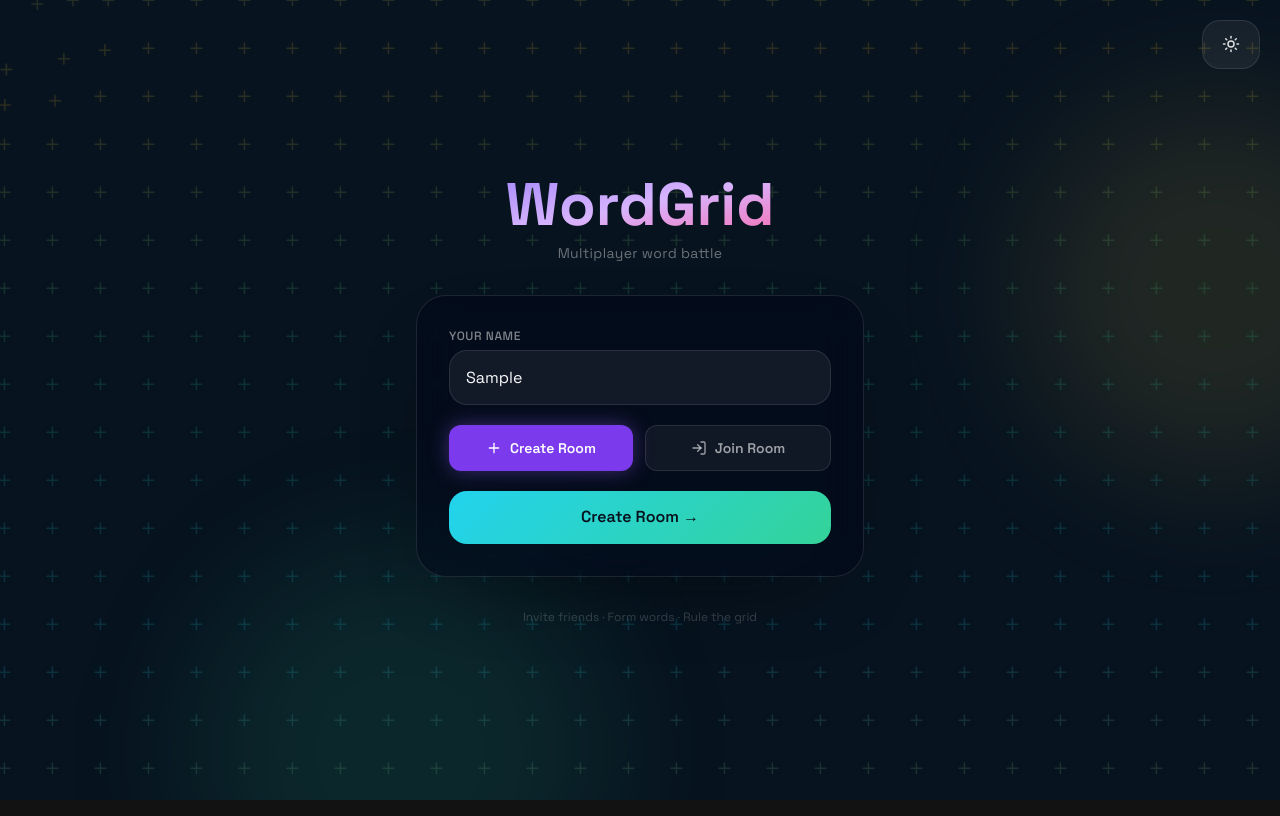
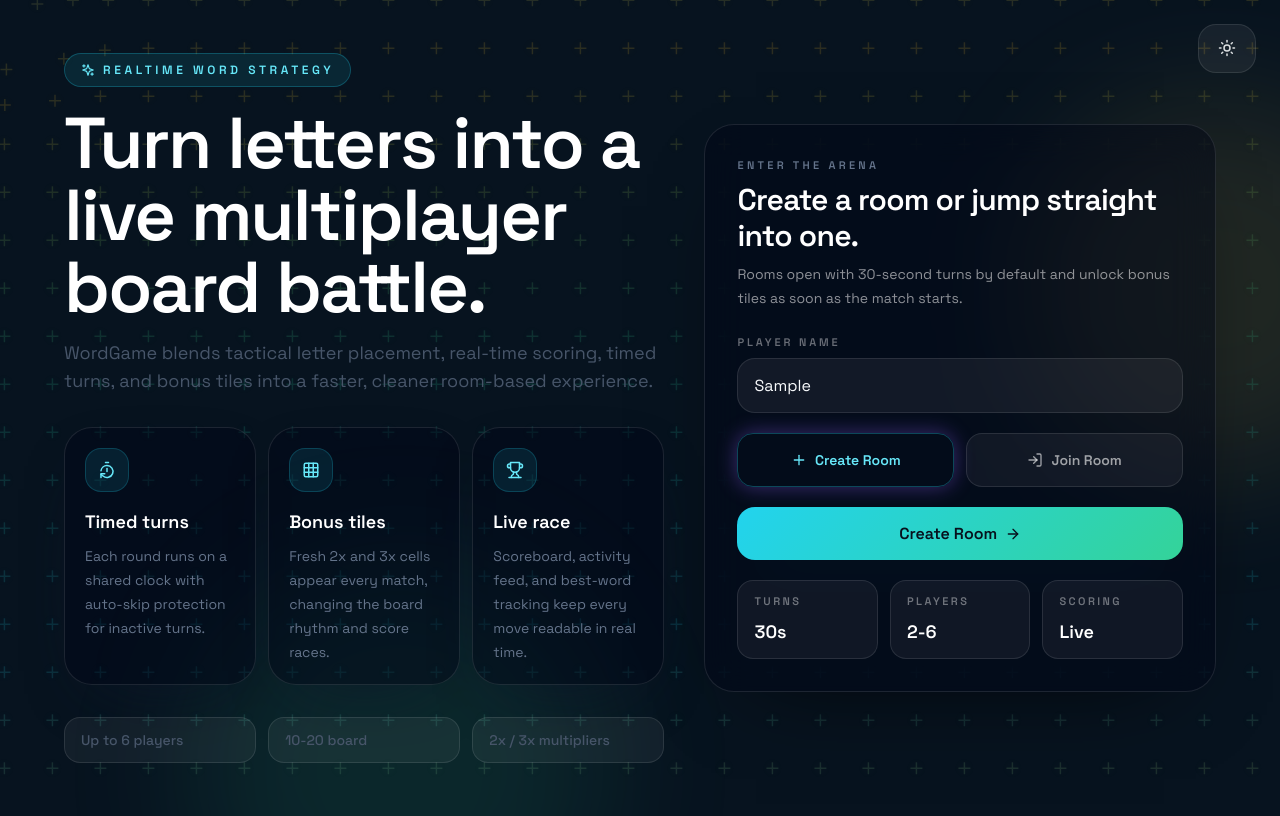
Before and after one commit to Abhishek8211/WordGame, a React (Vite) app in the folder client/: page / in a window 1280 px wide. Both pictures are taken after typing "Sample" into the empty fields and a click on the button "Create Room". Built offline with nearby package versions, Linux system fonts and the light colour scheme; no server answers.

Commit message:
Updated the Home.jsx file

```diff
--- a/client/src/pages/Home.jsx
+++ b/client/src/pages/Home.jsx
@@ -1,7 +1,18 @@
 import React, { useState } from "react";
 import { useNavigate } from "react-router-dom";
-import { motion } from "framer-motion";
-import { Hash, Plus, LogIn, Sun, Moon } from "lucide-react";
+import { AnimatePresence, motion } from "framer-motion";
+import {
+  ArrowRight,
+  Grid3x3,
+  Hash,
+  LogIn,
+  Moon,
+  Plus,
+  Sparkles,
+  Sun,
+  TimerReset,
+  Trophy,
+} from "lucide-react";
 import useGameStore from "../store/useGameStore.js";
 import { connectSocket } from "../utils/socket.js";
 
@@ -15,6 +26,7 @@ export default function Home() {
   const setPlayers = useGameStore((s) => s.setPlayers);
   const setIsHost = useGameStore((s) => s.setIsHost);
   const setGridSize = useGameStore((s) => s.setGridSize);
+  const setTurnDuration = useGameStore((s) => s.setTurnDuration);
   const toggleTheme = useGameStore((s) => s.toggleTheme);
   const resetAll = useGameStore((s) => s.resetAll);
 
@@ -23,53 +35,68 @@ export default function Home() {
   const [loading, setLoading] = useState(false);
   const [error, setError] = useState("");
 
+  const featureCards = [
+    {
+      icon: TimerReset,
+      title: "Timed turns",
+      body: "Each round runs on a shared clock with auto-skip protection for inactive turns.",
+    },
+    {
+      icon: Grid3x3,
+      title: "Bonus tiles",
+      body: "Fresh 2x and 3x cells appear every match, changing the board rhythm and score races.",
+    },
+    {
+      icon: Trophy,
+      title: "Live race",
+      body: "Scoreboard, activity feed, and best-word tracking keep every move readable in real time.",
+    },
+  ];
+
+  const roomFacts = ["Up to 6 players", "10-20 board", "2x / 3x multipliers"];
+
   const handleCreate = () => {
-    if (!playerName.trim()) {
+    const trimmedName = playerName.trim();
+
+    if (!trimmedName) {
       setError("Enter your name first.");
       return;
     }
+
     setLoading(true);
     setError("");
 
     resetAll();
-    setPlayerName(playerName.trim());
+    setPlayerName(trimmedName);
+    setGridSize(10);
+    setTurnDuration(30);
 
     const socket = connectSocket();
-
-    socket.once("connect", () => {
+    const doCreate = () => {
       setPlayerId(socket.id);
-      socket.emit("create_room", { playerName: playerName.trim() }, (res) => {
+      socket.emit("create_room", { playerName: trimmedName }, (res) => {
         setLoading(false);
         if (res.success) {
           setRoomCode(res.roomCode);
           setIsHost(true);
           setPlayers([res.player]);
+          setGridSize(res.gridSize ?? 10);
+          setTurnDuration(res.turnDuration ?? 30);
           navigate("/lobby");
         } else {
           setError(res.error || "Failed to create room.");
         }
       });
-    });
+    };
 
-    // If already connected
-    if (socket.connected) {
-      setPlayerId(socket.id);
-      socket.emit("create_room", { playerName: playerName.trim() }, (res) => {
-        setLoading(false);
-        if (res.success) {
-          setRoomCode(res.roomCode);
-          setIsHost(true);
-          setPlayers([res.player]);
-          navigate("/lobby");
-        } else {
-          setError(res.error || "Failed to create room.");
-        }
-      });
-    }
+    if (socket.connected) doCreate();
+    else socket.once("connect", doCreate);
   };
 
   const handleJoin = () => {
-    if (!playerName.trim()) {
+    const trimmedName = playerName.trim();
+
+    if (!trimmedName) {
       setError("Enter your name first.");
       return;
     }
@@ -81,7 +108,7 @@ export default function Home() {
     setError("");
 
     resetAll();
-    setPlayerName(playerName.trim());
+    setPlayerName(trimmedName);
 
     const socket = connectSocket();
     const doJoin = () => {
@@ -90,7 +117,7 @@ export default function Home() {
         "join_room",
         {
           roomCode: joinCode.trim().toUpperCase(),
-          playerName: playerName.trim(),
+          playerName: trimmedName,
         },
         (res) => {
           setLoading(false);
@@ -99,6 +126,7 @@ export default function Home() {
             setIsHost(false);
             setPlayers(res.players);
             setGridSize(res.gridSize);
+            setTurnDuration(res.turnDuration ?? 30);
             navigate("/lobby");
           } else {
             setError(res.error || "Failed to join room.");
@@ -112,47 +140,96 @@ export default function Home() {
   };
 
   return (
-    <div className="min-h-screen flex items-center justify-center p-4 sm:p-6">
-      {/* Theme toggle */}
+    <div className="min-h-screen px-4 py-6 sm:px-6 sm:py-10">
       <button
-        className="fixed top-4 right-4 sm:top-5 sm:right-5 btn-secondary p-2 rounded-xl"
+        className="fixed right-4 top-4 z-30 rounded-2xl btn-secondary p-2 sm:right-6 sm:top-6"
         onClick={toggleTheme}
         title="Toggle theme"
       >
         {theme === "dark" ? <Sun size={18} /> : <Moon size={18} />}
       </button>
 
-      <motion.div
-        className="w-full max-w-md flex flex-col items-center gap-8"
-        initial={{ opacity: 0, y: 24 }}
+      <div className="mx-auto grid min-h-[calc(100vh-4rem)] max-w-6xl gap-10 lg:grid-cols-[1.08fr_0.92fr] lg:items-center">
+        <motion.section
+          className="flex flex-col gap-8"
+          initial={{ opacity: 0, y: 28 }}
           animate={{ opacity: 1, y: 0 }}
-        transition={{ duration: 0.5 }}
+          transition={{ duration: 0.45 }}
         >
-        {/* Logo / Title */}
-        <div className="text-center">
-          <motion.h1
-            className="text-4xl sm:text-6xl font-extrabold bg-gradient-to-br from-violet-400 via-purple-300 to-pink-400 bg-clip-text text-transparent"
-            initial={{ scale: 0.8, opacity: 0 }}
-            animate={{ scale: 1, opacity: 1 }}
-            transition={{ delay: 0.1, type: "spring", stiffness: 200 }}
+          <div className="space-y-5">
+            <span className="inline-flex w-fit items-center gap-2 rounded-full border border-cyan-400/25 bg-cyan-400/10 px-4 py-2 text-xs font-semibold uppercase tracking-[0.3em] text-cyan-300">
+              <Sparkles size={14} /> Realtime Word Strategy
+            </span>
+            <div className="space-y-4">
+              <h1 className="max-w-3xl text-5xl font-semibold leading-[0.95] tracking-tight text-slate-950 dark:text-white sm:text-6xl xl:text-7xl">
+                Turn letters into a live multiplayer board battle.
+              </h1>
+              <p className="max-w-2xl text-base leading-7 text-slate-600 dark:text-white/62 sm:text-lg">
+                WordGame blends tactical letter placement, real-time scoring,
+                timed turns, and bonus tiles into a faster, cleaner room-based
+                experience.
+              </p>
+            </div>
+          </div>
+
+          <div className="grid gap-3 sm:grid-cols-3">
+            {featureCards.map(({ icon: Icon, title, body }) => (
+              <div
+                key={title}
+                className="rounded-[28px] border border-gray-200/80 bg-white/80 p-5 shadow-[0_24px_70px_-38px_rgba(15,23,42,0.95)] dark:border-white/10 dark:bg-slate-950/45"
               >
-            WordGrid
-          </motion.h1>
-          <p className="text-slate-500 dark:text-white/40 mt-2 text-sm tracking-wide">
-            Multiplayer word battle
+                <div className="flex h-11 w-11 items-center justify-center rounded-2xl border border-cyan-400/20 bg-cyan-400/10 text-cyan-300">
+                  <Icon size={18} />
+                </div>
+                <h2 className="mt-4 text-lg font-semibold text-slate-900 dark:text-white">
+                  {title}
+                </h2>
+                <p className="mt-2 text-sm leading-6 text-slate-500 dark:text-white/52">
+                  {body}
+                </p>
+              </div>
+            ))}
+          </div>
+
+          <div className="grid gap-3 sm:grid-cols-3">
+            {roomFacts.map((fact) => (
+              <div
+                key={fact}
+                className="rounded-2xl border border-gray-200/80 bg-white/65 px-4 py-3 text-sm font-medium text-slate-600 dark:border-white/10 dark:bg-white/5 dark:text-white/58"
+              >
+                {fact}
+              </div>
+            ))}
+          </div>
+        </motion.section>
+
+        <motion.section
+          className="glass-card mx-auto w-full max-w-xl p-6 sm:p-8"
+          initial={{ opacity: 0, y: 28 }}
+          animate={{ opacity: 1, y: 0 }}
+          transition={{ duration: 0.5, delay: 0.08 }}
+        >
+          <div className="space-y-2">
+            <p className="text-[11px] font-semibold uppercase tracking-[0.3em] text-slate-500 dark:text-white/38">
+              Enter The Arena
+            </p>
+            <h2 className="text-3xl font-semibold tracking-tight text-slate-950 dark:text-white">
+              Create a room or jump straight into one.
+            </h2>
+            <p className="text-sm leading-6 text-slate-500 dark:text-white/55">
+              Rooms open with 30-second turns by default and unlock bonus tiles
+              as soon as the match starts.
             </p>
           </div>
 
-        {/* Card */}
-        <div className="glass-card w-full p-5 sm:p-8 flex flex-col gap-4 sm:gap-5">
-          {/* Name input */}
+          <div className="mt-6 space-y-5">
             <div>
-            <label className="text-slate-500 dark:text-white/50 text-xs font-medium uppercase tracking-wider mb-1.5 block">
-              Your Name
+              <label className="mb-2 block text-[11px] font-semibold uppercase tracking-[0.26em] text-slate-500 dark:text-white/40">
+                Player Name
               </label>
               <input
                 className="glass-input"
-              placeholder="Enter your player name…"
+                placeholder="Enter your player name"
                 value={playerName}
                 onChange={(e) => {
                   setPlayerName(e.target.value);
@@ -166,13 +243,12 @@ export default function Home() {
               />
             </div>
 
-          {/* Mode selector */}
-          <div className="flex gap-3">
+            <div className="grid gap-3 sm:grid-cols-2">
               <button
-              className={`flex-1 flex items-center justify-center gap-2 py-3 rounded-xl font-semibold text-sm transition-all duration-200 ${
+                className={`flex items-center justify-center gap-2 rounded-2xl px-4 py-4 text-sm font-semibold transition-all duration-200 ${
                   mode === "create"
-                  ? "bg-violet-600 text-white shadow-glow"
-                  : "bg-gray-100 text-slate-600 hover:bg-gray-200 border border-gray-300 dark:bg-white/5 dark:text-white/60 dark:hover:bg-white/10 dark:border-white/10"
+                    ? "border border-cyan-400/30 bg-cyan-400/12 text-cyan-300 shadow-glow"
+                    : "border border-gray-200 bg-white/70 text-slate-600 hover:border-cyan-400/30 hover:text-slate-900 dark:border-white/10 dark:bg-white/5 dark:text-white/60"
                 }`}
                 onClick={() => {
                   setMode("create");
@@ -182,10 +258,10 @@ export default function Home() {
                 <Plus size={16} /> Create Room
               </button>
               <button
-              className={`flex-1 flex items-center justify-center gap-2 py-3 rounded-xl font-semibold text-sm transition-all duration-200 ${
+                className={`flex items-center justify-center gap-2 rounded-2xl px-4 py-4 text-sm font-semibold transition-all duration-200 ${
                   mode === "join"
-                  ? "bg-violet-600 text-white shadow-glow"
-                  : "bg-gray-100 text-slate-600 hover:bg-gray-200 border border-gray-300 dark:bg-white/5 dark:text-white/60 dark:hover:bg-white/10 dark:border-white/10"
+                    ? "border border-cyan-400/30 bg-cyan-400/12 text-cyan-300 shadow-glow"
+                    : "border border-gray-200 bg-white/70 text-slate-600 hover:border-cyan-400/30 hover:text-slate-900 dark:border-white/10 dark:bg-white/5 dark:text-white/60"
                 }`}
                 onClick={() => {
                   setMode("join");
@@ -196,23 +272,24 @@ export default function Home() {
               </button>
             </div>
 
-          {/* Join code input */}
+            <AnimatePresence>
               {mode === "join" && (
                 <motion.div
                   initial={{ opacity: 0, height: 0 }}
                   animate={{ opacity: 1, height: "auto" }}
                   exit={{ opacity: 0, height: 0 }}
+                  className="overflow-hidden"
                 >
-              <label className="text-slate-500 dark:text-white/50 text-xs font-medium uppercase tracking-wider mb-1.5 block">
+                  <label className="mb-2 block text-[11px] font-semibold uppercase tracking-[0.26em] text-slate-500 dark:text-white/40">
                     Room Code
                   </label>
                   <div className="relative">
                     <Hash
                       size={16}
-                  className="absolute left-3 top-1/2 -translate-y-1/2 text-slate-400 dark:text-white/30"
+                      className="absolute left-4 top-1/2 -translate-y-1/2 text-slate-400 dark:text-white/28"
                     />
                     <input
-                  className="glass-input pl-9 font-mono uppercase tracking-widest text-lg"
+                      className="glass-input pl-11 font-mono text-lg uppercase tracking-[0.35em]"
                       placeholder="ABC123"
                       value={joinCode}
                       onChange={(e) => {
@@ -225,11 +302,11 @@ export default function Home() {
                   </div>
                 </motion.div>
               )}
+            </AnimatePresence>
 
-          {/* Error */}
             {error && (
               <motion.p
-              className="text-red-500 dark:text-red-400 text-sm text-center"
+                className="rounded-2xl border border-red-400/20 bg-red-500/10 px-4 py-3 text-sm text-red-300"
                 initial={{ opacity: 0 }}
                 animate={{ opacity: 1 }}
               >
@@ -237,21 +314,20 @@ export default function Home() {
               </motion.p>
             )}
 
-          {/* Action button */}
             {mode && (
               <motion.button
-              className="btn-primary w-full py-3.5 text-base"
+                className="btn-primary w-full py-4 text-base"
                 onClick={mode === "create" ? handleCreate : handleJoin}
                 disabled={loading}
-              whileHover={{ scale: 1.02 }}
-              whileTap={{ scale: 0.97 }}
+                whileHover={{ scale: 1.01 }}
+                whileTap={{ scale: 0.985 }}
                 initial={{ opacity: 0, y: 8 }}
                 animate={{ opacity: 1, y: 0 }}
               >
                 {loading ? (
                   <span className="flex items-center justify-center gap-2">
                     <svg
-                    className="animate-spin h-4 w-4"
+                      className="h-4 w-4 animate-spin"
                       viewBox="0 0 24 24"
                       fill="none"
                     >
@@ -269,21 +345,46 @@ export default function Home() {
                         d="M4 12a8 8 0 018-8V0C5.373 0 0 5.373 0 12h4z"
                       />
                     </svg>
-                  Connecting…
+                    Connecting
                   </span>
-              ) : mode === "create" ? (
-                "Create Room →"
                 ) : (
-                "Join Room →"
+                  <span className="flex items-center justify-center gap-2">
+                    {mode === "create" ? "Create Room" : "Join Room"}
+                    <ArrowRight size={16} />
+                  </span>
                 )}
               </motion.button>
             )}
+
+            <div className="grid gap-3 sm:grid-cols-3">
+              <div className="rounded-2xl border border-gray-200/80 bg-white/70 px-4 py-3 dark:border-white/10 dark:bg-white/5">
+                <p className="text-[11px] font-semibold uppercase tracking-[0.22em] text-slate-500 dark:text-white/40">
+                  Turns
+                </p>
+                <p className="mt-2 text-lg font-semibold text-slate-900 dark:text-white">
+                  30s
+                </p>
               </div>
-
-        <p className="text-white/20 text-xs">
-          Invite friends · Form words · Rule the grid
+              <div className="rounded-2xl border border-gray-200/80 bg-white/70 px-4 py-3 dark:border-white/10 dark:bg-white/5">
+                <p className="text-[11px] font-semibold uppercase tracking-[0.22em] text-slate-500 dark:text-white/40">
+                  Players
                 </p>
-      </motion.div>
+                <p className="mt-2 text-lg font-semibold text-slate-900 dark:text-white">
+                  2-6
+                </p>
+              </div>
+              <div className="rounded-2xl border border-gray-200/80 bg-white/70 px-4 py-3 dark:border-white/10 dark:bg-white/5">
+                <p className="text-[11px] font-semibold uppercase tracking-[0.22em] text-slate-500 dark:text-white/40">
+                  Scoring
+                </p>
+                <p className="mt-2 text-lg font-semibold text-slate-900 dark:text-white">
+                  Live
+                </p>
+              </div>
+            </div>
+          </div>
+        </motion.section>
+      </div>
     </div>
   );
 }
```
Lines whose indentation alone changed are shown as unchanged.
